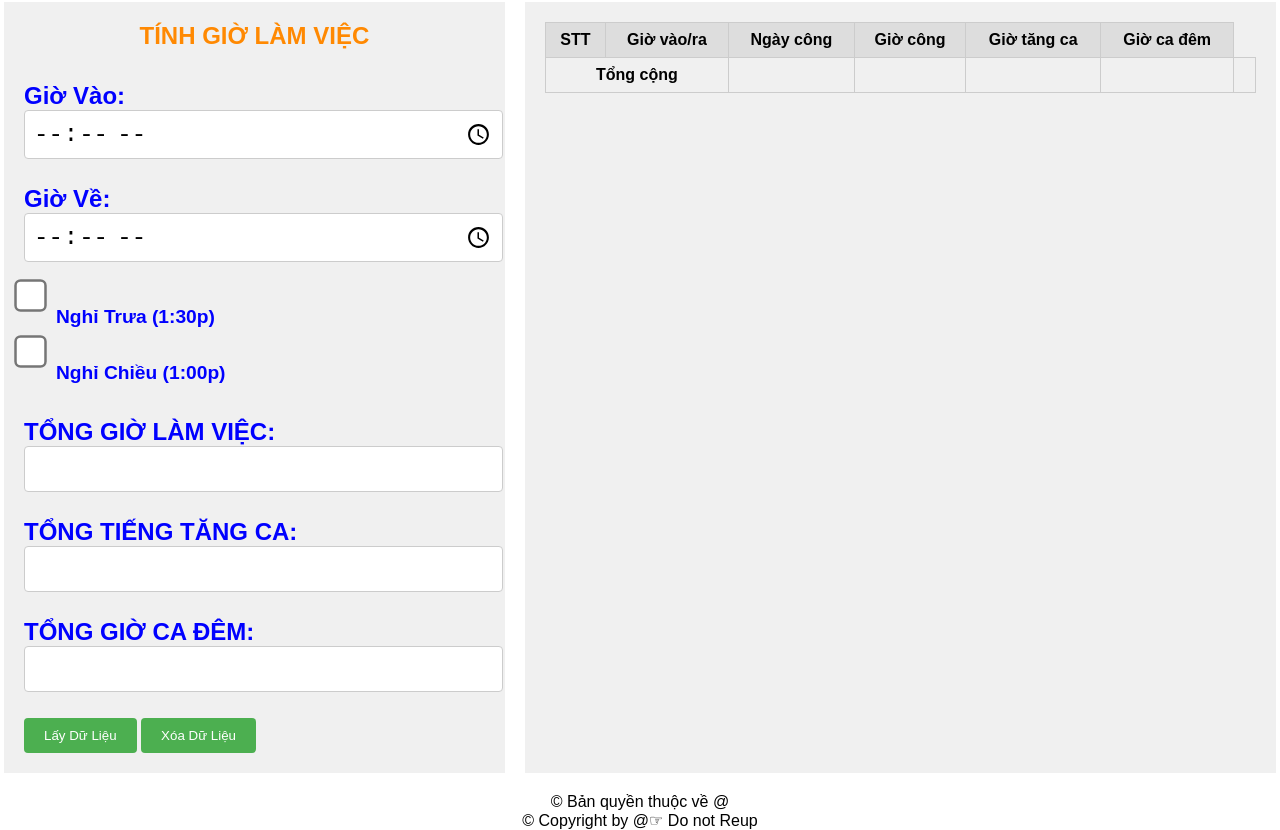
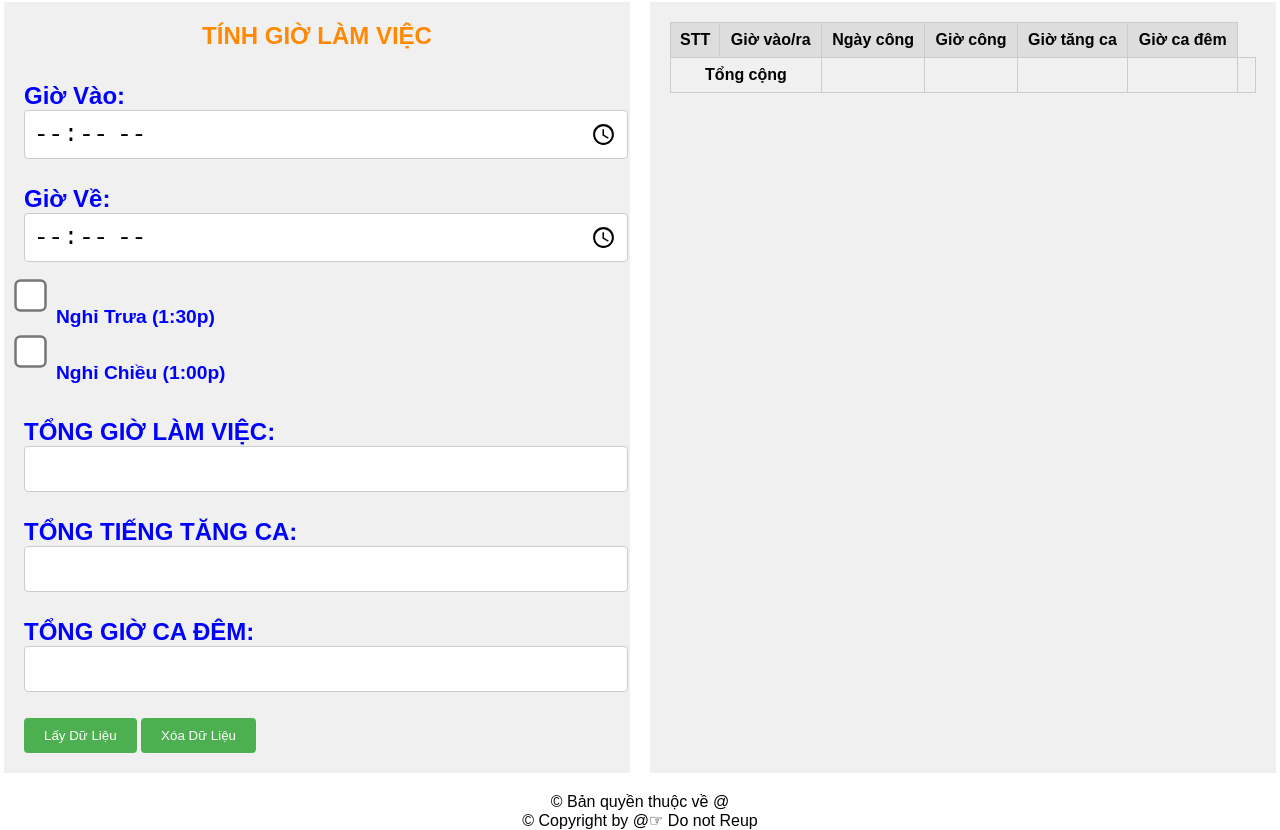
Before and after one commit to A1abaTrap/meme, a plain HTML site: page index.html in a window 1280 px wide. Shown: the part 98-928 px from the top of the page. Drawn offline with Linux system fonts and the light colour scheme.

Commit message:
Update style.css

```diff
--- a/style.css
+++ b/style.css
@@ -66,7 +66,7 @@ body {
 
 .container {
 	display: grid;
-	grid-template-columns: 1fr 1.5fr;
+	grid-template-columns: 1fr 1fr;
 	grid-gap: 20px;
 	margin: 4px;
 }
@@ -196,3 +196,42 @@ footer {
 	font-weight: bold;
 	cursor: pointer;
   }
+
+
+  .table-container {
+	max-height: 731px; /* Chiều cao tối đa của vùng container */
+	overflow-y: scroll; /* Tạo thanh trượt dọc khi vượt quá chiều cao */
+	background-color: #f0f0f0;
+	padding: 20px;
+  }
+
+  .table {
+	width: 100%;
+	border-collapse: collapse;
+  }
+
+  .table th,
+  .table td {
+	padding: 8px;
+	border: 1px solid #ccc;
+	text-align: center;
+  }
+
+  .table th {
+	background-color: #ddd;
+  }
+
+  .table #totalRow td {
+	font-weight: bold;
+  }
+
+  .fixed-header {
+	position: sticky;
+	top: 0;
+	background-color: #ddd;
+	z-index: 0;
+  }
+
+  h1 {
+	text-align: center;
+  }
```
